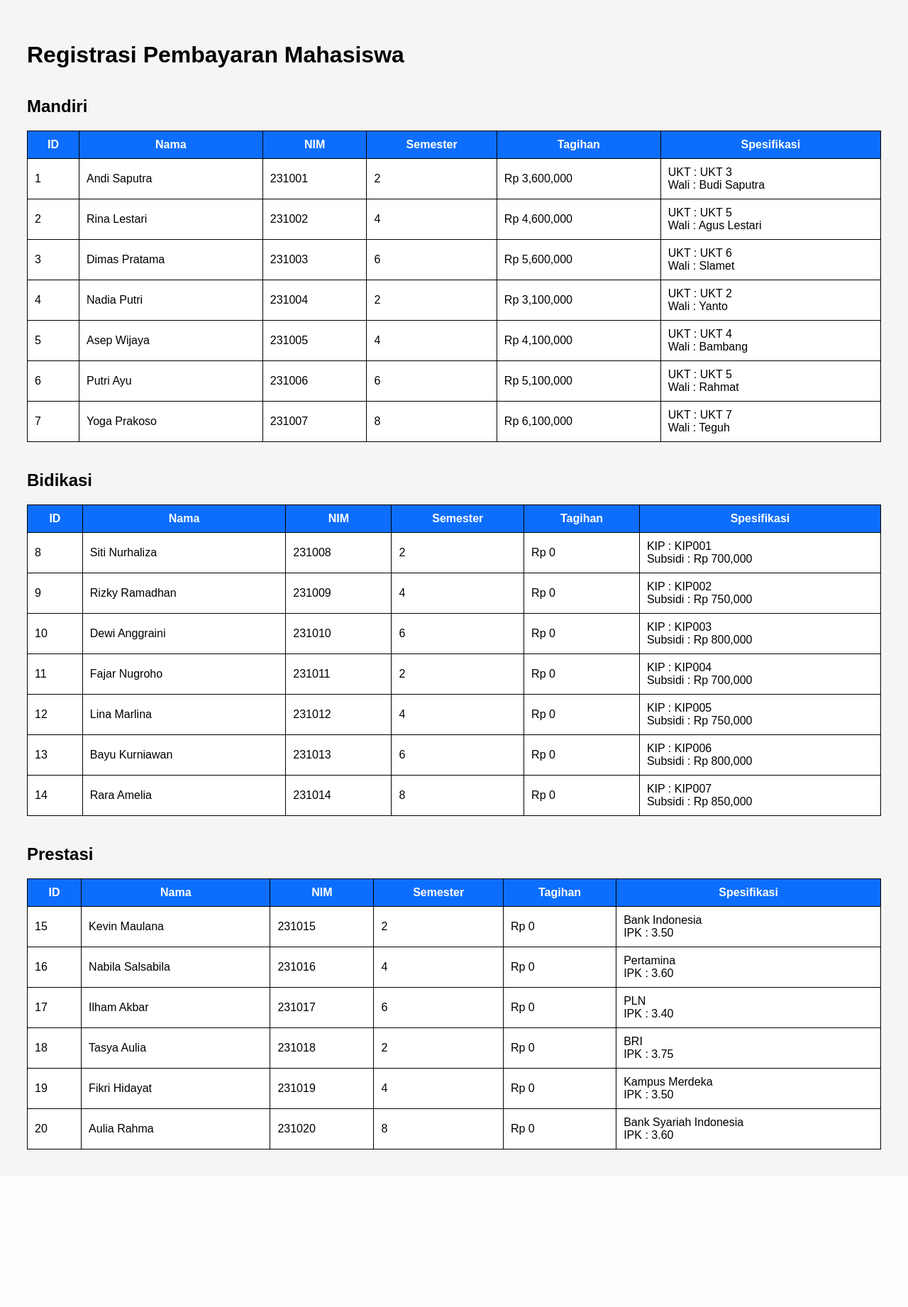
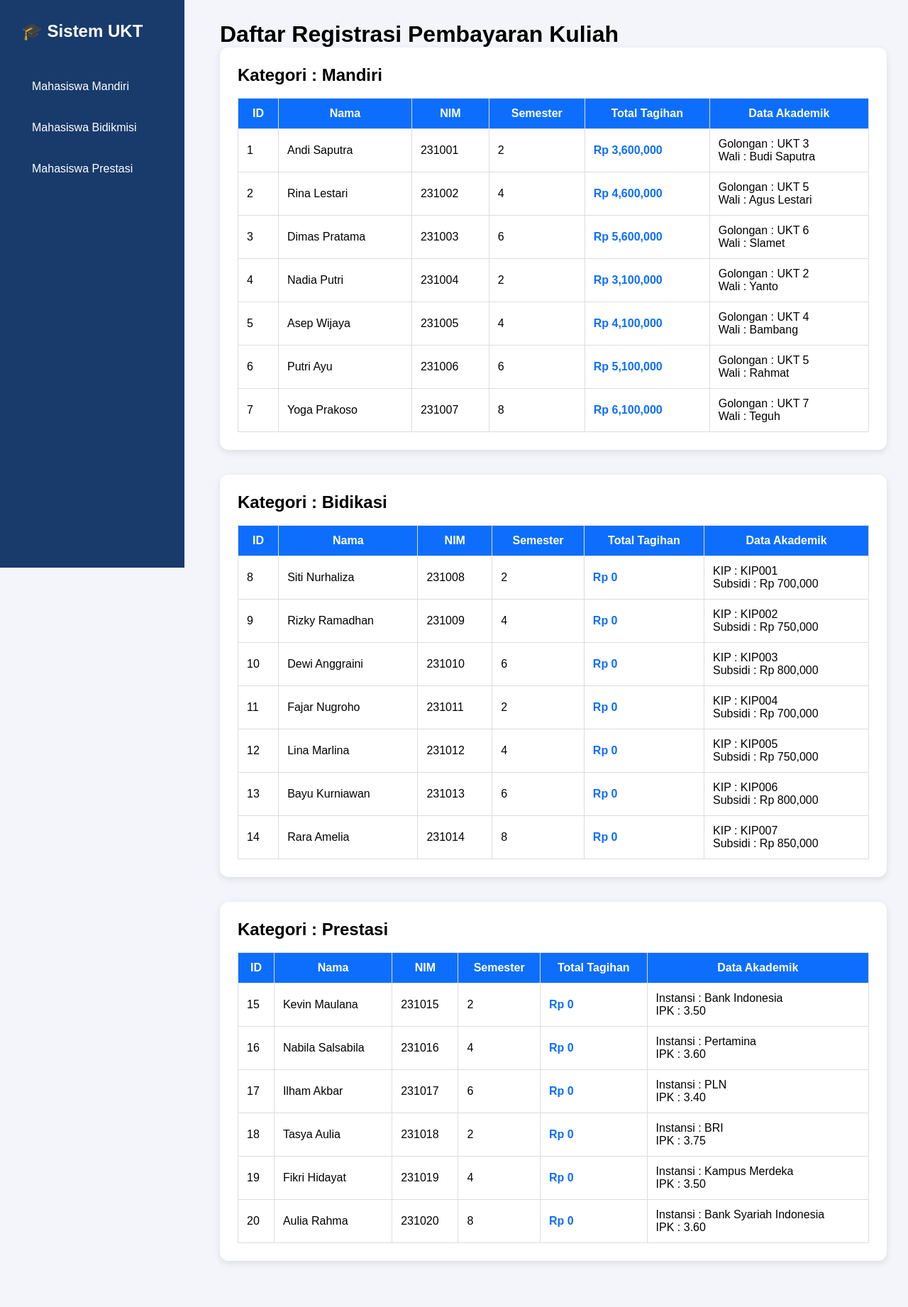
Before and after one commit to alfardhannuribnan-cmd/UAS_PBO_ALFARDHANNURIBNAN, a PHP site: page / in a window 1280 px wide. Shown: the whole page at 71% size. Before the commit the page ends 1620 px from the top, so only its background shows below. Run offline with PHP 8.4, Linux system fonts and the light colour scheme; data comes from the database, SQL or seed files in the repository.

Commit message:
(Tahap 6) Perbaikan

```diff
--- a/index.php
+++ b/index.php
@@ -3,17 +3,13 @@
 error_reporting(E_ALL);
 ini_set("display_errors",1);
 
-require_once "Database.php";
+require_once("Database.php");
 
 $db =
 new Database();
 
 $koneksi =
 $db->getKoneksi();
-
-if(!$koneksi){
-die("Koneksi gagal");
-}
 
 ?>
 
@@ -29,30 +25,117 @@ Registrasi Pembayaran Kuliah
 
 <style>
 
+*{
+margin:0;
+padding:0;
+box-sizing:border-box;
+font-family:Arial;
+}
+
 body{
-font-family:Arial;
+display:flex;
+background:#f3f5fa;
+}
+
+.sidebar{
+
+width:260px;
+
+height:100vh;
+
+background:#183b6b;
+
+color:white;
+
 padding:30px;
-background:#f5f5f5;
+
+position:fixed;
+
+}
+
+.sidebar h2{
+
+margin-bottom:40px;
+
+}
+
+.sidebar a{
+
+display:block;
+
+color:white;
+
+text-decoration:none;
+
+padding:15px;
+
+margin-bottom:10px;
+
+border-radius:10px;
+
+}
+
+.sidebar a:hover{
+
+background:#2d5da8;
+
+}
+
+.content{
+
+margin-left:280px;
+
+padding:30px;
+
+width:100%;
+
+}
+
+.card{
+
+background:white;
+
+padding:25px;
+
+border-radius:12px;
+
+margin-bottom:35px;
+
+box-shadow:
+0 3px 10px rgba(0,0,0,.1);
+
 }
 
 table{
+
 width:100%;
+
 border-collapse:collapse;
-background:white;
-}
 
-th,td{
-padding:10px;
-border:1px solid black;
 }
 
 th{
+
 background:#0d6efd;
+
 color:white;
+
 }
 
-h2{
-margin-top:40px;
+td,th{
+
+padding:12px;
+
+border:1px solid #ddd;
+
+}
+
+.tagihan{
+
+font-weight:bold;
+
+color:#0d6efd;
+
 }
 
 </style>
@@ -61,56 +144,65 @@ margin-top:40px;
 
 <body>
 
+<div class="sidebar">
+
+<h2>
+🎓 Sistem UKT
+</h2>
+
+<a href="#mandiri">
+Mahasiswa Mandiri
+</a>
+
+<a href="#bidik">
+Mahasiswa Bidikmisi
+</a>
+
+<a href="#prestasi">
+Mahasiswa Prestasi
+</a>
+
+</div>
+
+<div class="content">
+
 <h1>
-Registrasi Pembayaran Mahasiswa
+Daftar Registrasi Pembayaran Kuliah
 </h1>
 
 <?php
 
-$jenisArray=
-[
+$kategori=[
 "Mandiri",
 "Bidikasi",
 "Prestasi"
 ];
 
-foreach($jenisArray as $jenis){
+foreach($kategori as $jenis){
 
-echo "<h2>$jenis</h2>";
-
-$sql=
-"SELECT *
-FROM tabel_mahasiswa
-WHERE jenis_pembiayaan='$jenis'";
-
-$data=
-$koneksi
-->query($sql);
-
-if(!$data){
-
-echo
-"KESALAHAN QUERY : "
-.
-$koneksi
-->error;
-
-continue;
-
-}
-
-if(
-$data->num_rows==0
-){
-
-echo
-"Tidak ada data";
-
-continue;
-
-}
+$id=
+strtolower(
+$jenis
+);
 
 ?>
+
+<div
+class="card"
+
+id="<?= $id ?>"
+
+>
+
+<h2>
+
+Kategori :
+
+<?= $jenis ?>
+
+</h2>
+
+<br>
 
 <table>
 
@@ -120,17 +212,27 @@ continue;
 <th>Nama</th>
 <th>NIM</th>
 <th>Semester</th>
-<th>Tagihan</th>
-<th>Spesifikasi</th>
+<th>Total Tagihan</th>
+<th>Data Akademik</th>
 
 </tr>
 
 <?php
 
+$query=
+"
+SELECT *
+FROM tabel_mahasiswa
+WHERE jenis_pembiayaan='$jenis'
+";
+
+$data=
+$koneksi
+->query($query);
+
 while(
 $row=
-$data
-->fetch_assoc()
+$data->fetch_assoc()
 ){
 
 if(
@@ -142,16 +244,13 @@ $row["tarif_ukt_nominal"]
 +
 100000;
 
-$spesifikasi=
-"UKT :
+$info=
 "
-.
-$row["golongan_ukt"]
-.
+Golongan :
+".$row["golongan_ukt"].
+
 "<br>Wali :
-"
-.
-$row["nama_wali"];
+".$row["nama_wali"];
 
 }
 
@@ -161,15 +260,14 @@ $jenis=="Bidikasi"
 
 $tagihan=0;
 
-$spesifikasi=
-"KIP :
+$info=
 "
-.
-$row["nomor_kip_kuliah"]
-.
+KIP :
+".$row["nomor_kip_kuliah"].
+
 "<br>Subsidi :
-Rp "
-.
+Rp ".
+
 number_format(
 $row["dana_saku_subsidi"]
 );
@@ -183,13 +281,13 @@ $row["tarif_ukt_nominal"]
 *
 0.25;
 
-$spesifikasi=
-$row["nama_instansi_beasiswa"]
-.
+$info=
+"
+Instansi :
+".$row["nama_instansi_beasiswa"].
+
 "<br>IPK :
-"
-.
-$row["minimal_ipk_syarat"];
+".$row["minimal_ipk_syarat"];
 
 }
 
@@ -197,21 +295,34 @@ $row["minimal_ipk_syarat"];
 
 <tr>
 
-<td><?= $row["id_mahasiswa"] ?></td>
-
-<td><?= $row["nama_mahasiswa"] ?></td>
-
-<td><?= $row["nim"] ?></td>
-
-<td><?= $row["semester"] ?></td>
-
 <td>
-Rp
-<?= number_format($tagihan) ?>
+<?= $row["id_mahasiswa"] ?>
 </td>
 
 <td>
-<?= $spesifikasi ?>
+<?= $row["nama_mahasiswa"] ?>
+</td>
+
+<td>
+<?= $row["nim"] ?>
+</td>
+
+<td>
+<?= $row["semester"] ?>
+</td>
+
+<td class="tagihan">
+
+Rp
+
+<?= number_format($tagihan) ?>
+
+</td>
+
+<td>
+
+<?= $info ?>
+
 </td>
 
 </tr>
@@ -220,7 +331,11 @@ Rp
 
 </table>
 
+</div>
+
 <?php } ?>
+
+</div>
 
 </body>
 
```
